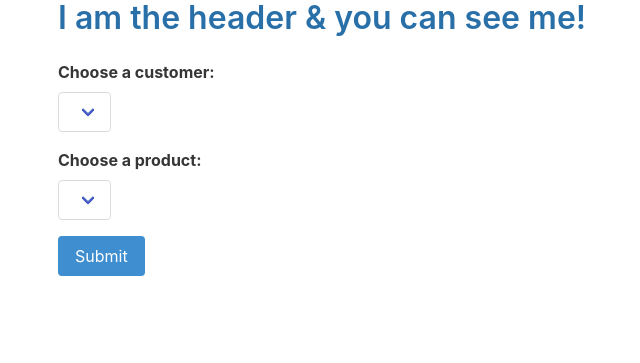
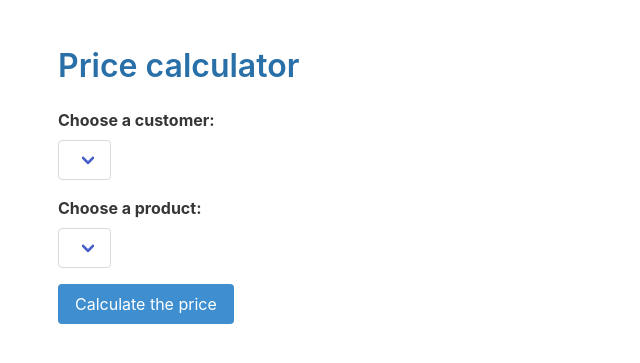
Before and after one commit to jelle-vdp/php-price-calculator, a PHP site: page / in a window 1280 px wide. Shown: the top 363 px of the page, without its empty margins (102-742 px from the left). Run offline with PHP 8.4, Linux system fonts and the light colour scheme; data that the repository does not hold is empty; a stand-in replaces the project's code that opens the database connection; some libraries are stand-ins or nearby versions.

Commit message:
updated the base controller and added a price view component

```diff
--- a/controllers/BaseController.php
+++ b/controllers/BaseController.php
@@ -1,17 +1,17 @@
 <?php
     class BaseController {
-        public function __construct() {
-            if(isset($_POST['customer']) && isset($_POST["product"])){
-                echo $_POST['customer'];
-                echo "<br>";
-                echo $_POST['product'];
-            }
-        }
 
-        public function init(){
+        public function initTop(){
             require("views/includes/header.php");
             require("views/usersView.php");
             require("views/productsView.php");
+        }
+
+        public function calculatePrice(){
+            require("views/priceView.php");
+        }
+
+        public function initBottom(){
             require("views/includes/footer.php");
         }
     }
--- a/index.php
+++ b/index.php
@@ -5,4 +5,10 @@
 
     $baseController = new BaseController();
 
-    $baseController->init();
+    $baseController->initTop();
+
+    if(isset($_POST['customer']) && isset($_POST["product"])){
+        $baseController->calculatePrice();
+    }
+
+    $baseController->initBottom();
--- a/views/includes/header.php
+++ b/views/includes/header.php
@@ -8,5 +8,5 @@
     <link rel="stylesheet" href="https://cdn.jsdelivr.net/npm/bulma@0.9.4/css/bulma.min.css">
 </head>
 <body>
-    <main class="container is-max-desktop">
-        <h1 class="title has-text-info-dark">I am the header & you can see me!</h1>
+    <main class="container is-max-desktop mt-6 mb-6">
+        <h1 class="title has-text-info-dark">Price calculator</h1>
--- /dev/null
+++ b/views/priceView.php
@@ -0,0 +1,3 @@
+<div class="section">
+    <p>If <?= ucwords(str_replace("_"," ", $_POST['customer'])); ?> wants to buy the <?= str_replace("_"," ", $_POST['product']); ?> than the price is €XXX. There's a discount being applied. The original price was €XXX.</p>
+</div>
--- a/views/productsView.php
+++ b/views/productsView.php
@@ -13,5 +13,5 @@
             <?php } ?>
         </select>
     </div>
-    <button class="button is-block is-info" type="submit">Submit</button>
+    <button class="button is-block is-info" type="submit">Calculate the price</button>
 </form>
```
